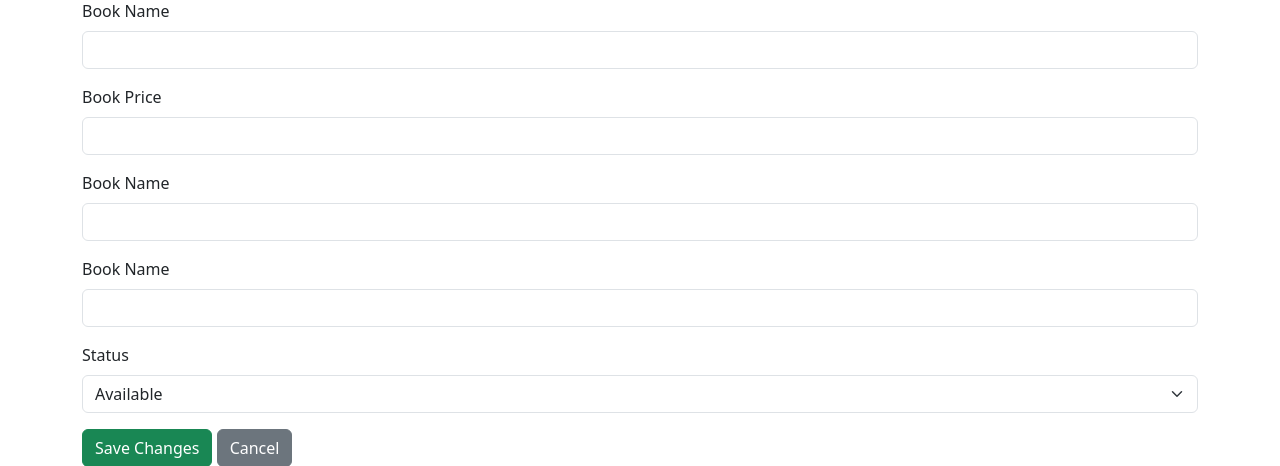
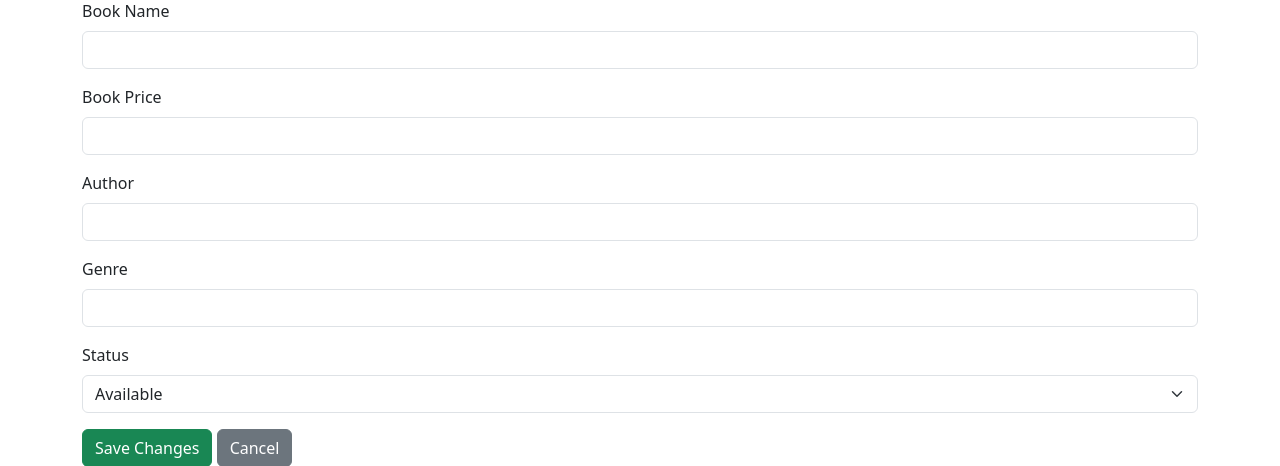
Before and after one commit to RESS69/Multi_project, a PHP site: page /edit_book.php?id=1 in a window 1280 px wide. Shown: the part 57-523 px from the top of the page. Run offline with PHP 8.4, Linux system fonts and the light colour scheme; the visitor is signed in with stand-in values (Sample User, id 1); data that the repository does not hold is empty.

Commit message:
Update edit_book.php

```diff
--- a/Project/edit_book.php
+++ b/Project/edit_book.php
@@ -50,11 +50,11 @@ if ($_SERVER['REQUEST_METHOD'] == 'POST') {
             <input type="number" name="bookPrice" class="form-control" value="<?= $book['BookPrice'] ?>" required>
         </div>
         <div class="mb-3">
-            <label for="author" class="form-label">Book Name</label>
+            <label for="author" class="form-label">Author</label>
             <input type="text" name="author" class="form-control" value="<?= $book['Author'] ?>" required>
         </div>
         <div class="mb-3">
-            <label for="genre" class="form-label">Book Name</label>
+            <label for="genre" class="form-label">Genre</label>
             <input type="text" name="genre" class="form-control" value="<?= $book['Genre'] ?>" required>
         </div>
         <div class="mb-3">
```
